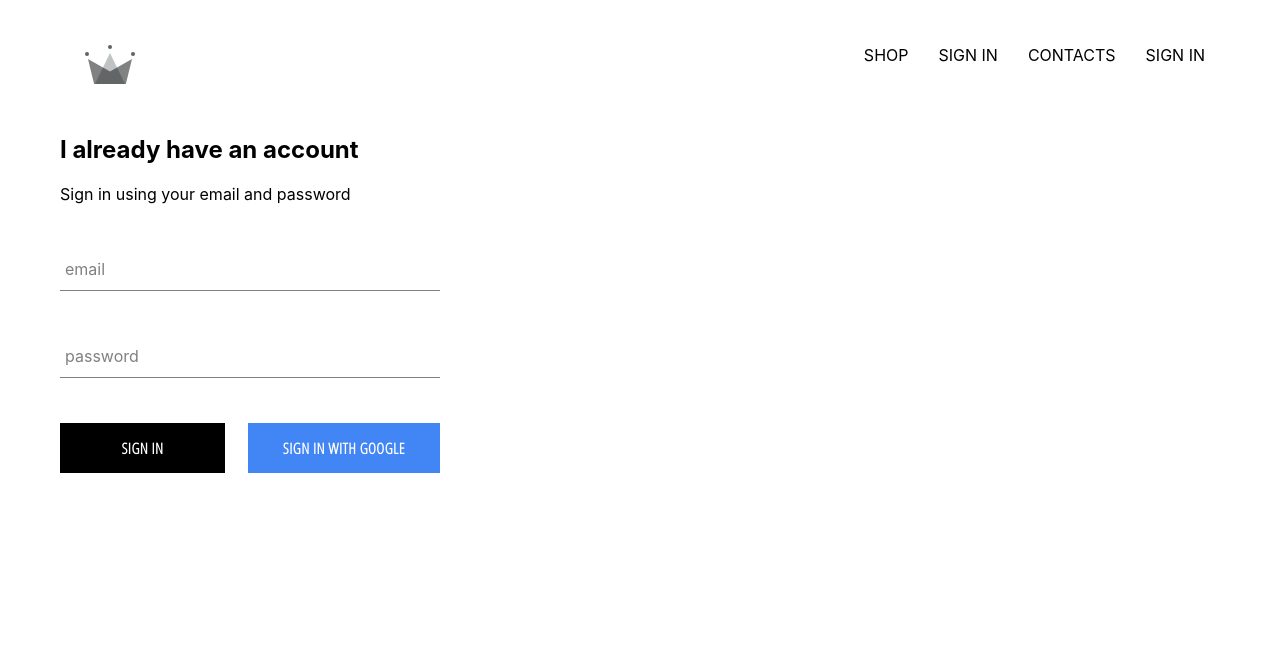
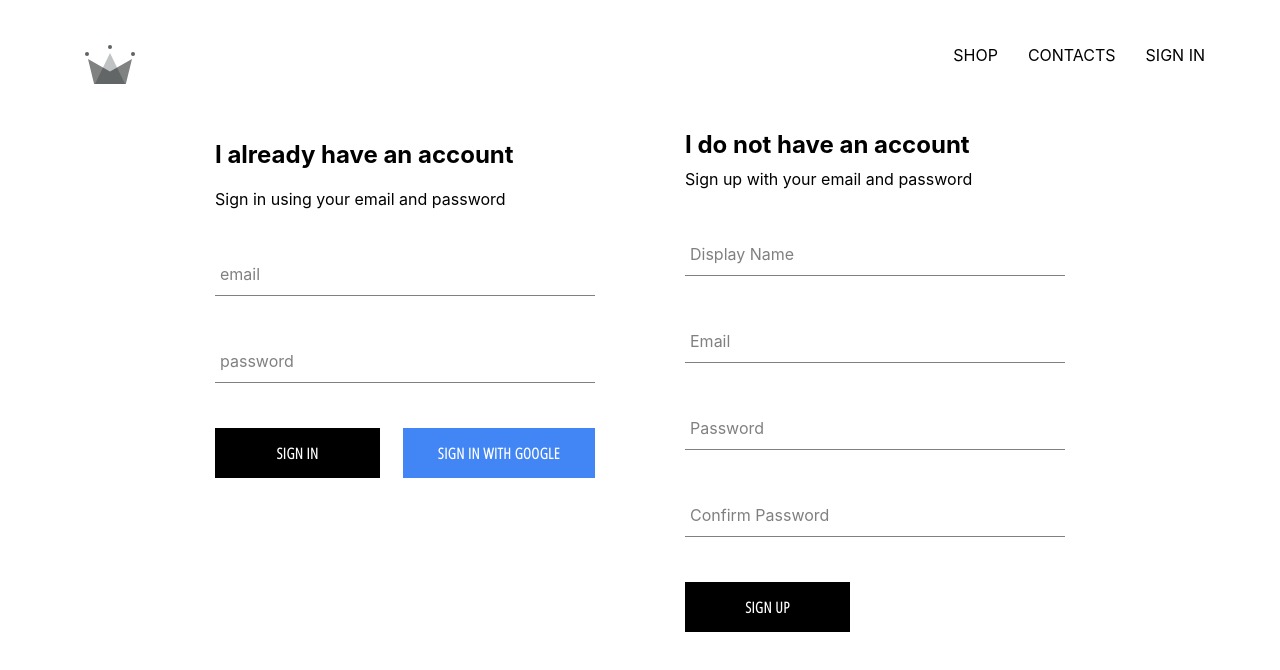
Before and after one commit to simentesempre/crown-clothing, a React (Create React App) app: page /signin in a window 1280 px wide. Shown: the top 670 px of the page. Built offline with nearby package versions, Linux system fonts and the light colour scheme; no server answers.

Commit message:
Adds firebase utils and signup

```diff
--- a/src/App.js
+++ b/src/App.js
@@ -5,7 +5,7 @@
 import ShopPage from './pages/shoppage/shoppage.component'
 import SignInPage from './pages/signinpage/signinpage.component'
 import Header from './components/header/header.component'
-import { auth } from './firebase/firebase.utils'
+import { auth, createUserProfileDocument } from './firebase/firebase.utils'
 
 import './App.scss'
 
@@ -22,8 +22,20 @@
   unsubscribeFromAuth = null
 
   componentDidMount(){
-    this.unsubscribeFromAuth = auth.onAuthStateChanged(user => {
-      this.setState({currentUser: user})
+    this.unsubscribeFromAuth = auth.onAuthStateChanged(async userAuth => {
+      if(userAuth){
+        const userRef = await createUserProfileDocument(userAuth)
+        userRef.onSnapshot(snapShot => {
+          this.setState({
+            currentUser: {
+              id: snapShot.id,
+              ...snapShot.data()
+            }
+          })
+        })
+      } else {
+        this.setState({currentUser: null})
+      }
     })
   }
 
--- a/src/components/header/header.component.jsx
+++ b/src/components/header/header.component.jsx
@@ -14,11 +14,10 @@
             </Link>
             <div className="options">
                 <Link className="option" to={`/shop`}>SHOP</Link>
-                <Link className="option" to={`/signin`}>SIGN IN</Link>
                 <Link className="option" to={`/contacts`}>CONTACTS</Link>
                 {
                     currentUser ? (
-                        <div cassName="option" onClick={()=> auth.signOut()}>SIGN OUT</div>
+                        <div className="option" onClick={()=> auth.signOut()}>SIGN OUT</div>
                     ) : (
                         <Link className="option" to={`/signin`}>SIGN IN</Link>
                     )
--- /dev/null
+++ b/src/components/signup/signup.component.jsx
@@ -0,0 +1,92 @@
+import React from 'react'
+
+import FormInput from '../form-input/form-input.component'
+import CustomButton from '../custom-button/custom-button.component'
+
+import { auth, createUserProfileDocument } from '../../firebase/firebase.utils'
+
+import './signup.styles.scss'
+
+class SignUp extends React.Component {
+    constructor(props){
+        super(props)
+
+        this.state = {
+            displayName: '',
+            email:'',
+            password:'',
+            confirmPassword:''
+        }
+    }
+
+    handleChange = (e) => {
+        const { name, value } = e.target
+        this.setState({
+            [name]: value
+        })
+    }
+
+    handleSubmit = async (e) => {
+        e.preventDefault()
+        const { displayName, email, password, confirmPassword } = this.state
+        if (password !== confirmPassword) {
+            console.log('PAsswords don\'t match')
+            return
+        }
+        try {
+            const { user } = await auth.createUserWithEmailAndPassword(email, password)
+            await createUserProfileDocument(user, {displayName})
+            this.setState({
+                displayName: '',
+                email:'',
+                password:'',
+                confirmPassword:''
+            })
+        } catch(err) {
+            console.error(err)
+        }
+    }
+
+    render(){
+        const { displayName, email, password, confirmPassword } = this.state
+        return (
+            <div className="sign-up">
+                <h2 className="title">I do not have an account</h2>
+                <span>Sign up with your email and password</span>
+                <form className="sign-up-form" onSubmit={this.handleSubmit}>
+                    <FormInput
+                        type="text"
+                        name="displayName"
+                        value={displayName}
+                        onChange={this.handleChange}
+                        label="Display Name"
+                        required></FormInput>
+                    <FormInput
+                        type="email"
+                        name="email"
+                        value={email}
+                        onChange={this.handleChange}
+                        label="Email"
+                        required></FormInput>
+                    <FormInput
+                        type="password"
+                        name="password"
+                        value={password}
+                        onChange={this.handleChange}
+                        label="Password"
+                        required></FormInput>
+                    <FormInput
+                        type="password"
+                        name="confirmPassword"
+                        value={confirmPassword}
+                        onChange={this.handleChange}
+                        label="Confirm Password"
+                        required></FormInput>
+                    <CustomButton type="submit">Sign Up</CustomButton>
+                </form>
+            </div>
+        )
+    }
+}
+
+export default SignUp
--- /dev/null
+++ b/src/components/signup/signup.styles.scss
@@ -0,0 +1,9 @@
+.sign-up {
+    display: flex;
+    flex-direction: column;
+    width: 380px;
+
+    .title {
+      margin: 10px 0;
+    }
+  }
--- a/src/firebase/firebase.utils.js
+++ b/src/firebase/firebase.utils.js
@@ -12,6 +12,26 @@
     appId: "1:313299289243:web:be8f0a37479ec1501a323e"
 }
 
+export const createUserProfileDocument = async (userAuth, additionalData) => {
+    if(!userAuth) return
+
+    const userRef = firestore.doc(`users/${userAuth.uid}`);
+    const snapShot = await userRef.get()
+    if(!snapShot.exists){
+        const { displayName, email } = userAuth
+        const createdAt = new Date()
+        try {
+            await userRef.set({
+                displayName, email, createdAt, ...additionalData
+            })
+        } catch(err) {
+            console.log(err)
+        }
+    }
+
+    return userRef
+}
+
 firebase.initializeApp(config)
 
 export const auth = firebase.auth()
--- a/src/pages/signinpage/signinpage.component.jsx
+++ b/src/pages/signinpage/signinpage.component.jsx
@@ -1,6 +1,7 @@
 import React from 'react'
 
 import SignIn from '../../components/signin/signin.component.jsx'
+import SignUp from '../../components/signup/signup.component.jsx'
 
 import './signinpage.styles.scss'
 
@@ -8,6 +9,7 @@
     return (
         <div className="sign-in-and-sign-up">
             <SignIn />
+            <SignUp />
         </div>
     )
 
--- a/src/pages/signinpage/signinpage.styles.scss
+++ b/src/pages/signinpage/signinpage.styles.scss
@@ -0,0 +1,6 @@
+.sign-in-and-sign-up {
+    width: 850px;
+    display: flex;
+    justify-content: space-between;
+    margin: 30px auto;
+}
```
